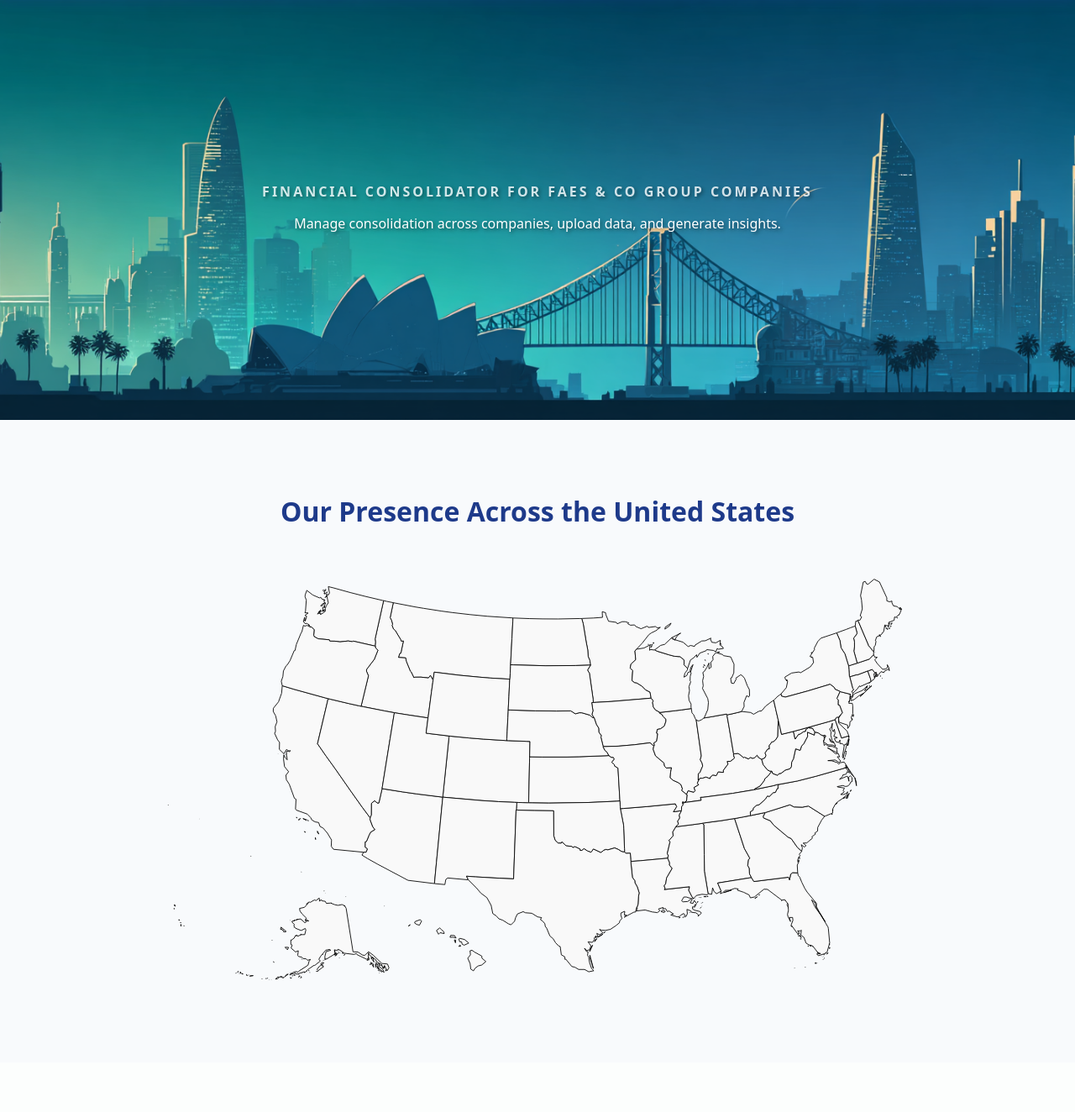
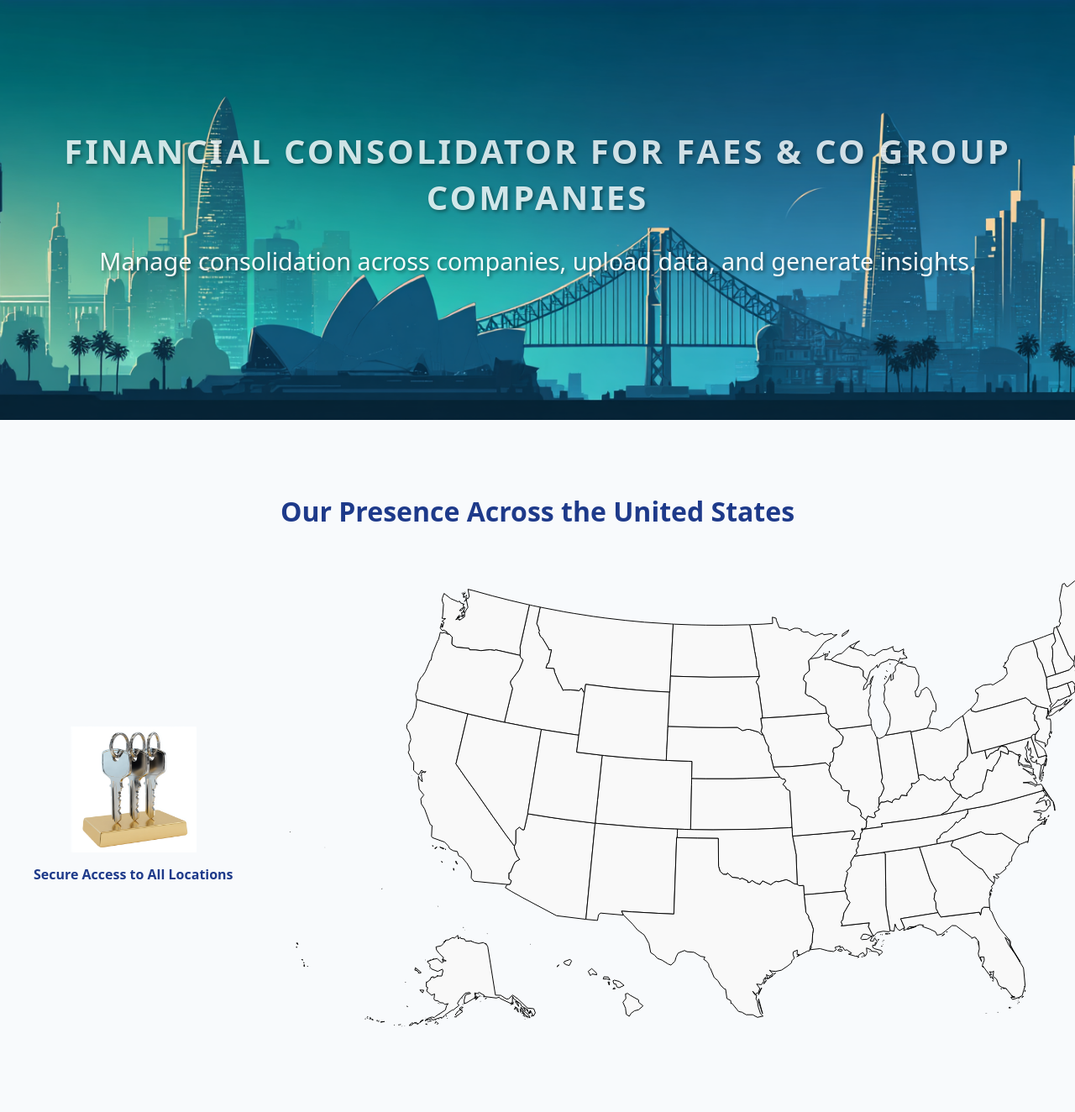
Before and after one commit to emilaliyev17/conspy, a Django app: page / in a window 1280 px wide; the page is wider, and only the part inside the window is pictured. Shown: the part 70-1394 px from the top of that part at 84% size. Before the commit the page ends 1237 px from the top of that part, so only its background shows below. Run offline with Django 5.2, Linux system fonts and the light colour scheme; the visitor is signed in with stand-in values (Sample User, id 1); data that the repository does not hold is empty; parts of the project's set-up code (start-up, migrations or seed data) failed here and were passed over.

Commit message:
Add access keys icon and increase hero text size

```diff
--- a/core/templates/core/home.html
+++ b/core/templates/core/home.html
@@ -164,9 +164,13 @@
             position: relative;
         }
         .subtitle {
-            font-size: 1.5rem;
+            font-size: 2.5rem;  /* increase from 1.5rem */
             font-weight: 600;
-            margin-bottom: 10px;
+            margin-bottom: 15px;
+        }
+        .hero p {
+            font-size: 1.8rem;  /* increase from current size */
+            opacity: 0.95;
         }
         .logo {
             font-family: Georgia, serif;
@@ -178,11 +182,12 @@
         }
         .logo-plus { font-size: 1.8rem; font-style: normal; margin: 0 2px; }
         .subtitle {
-            font-size: 1rem;
+            font-size: 2.5rem;  /* increased */
             text-transform: uppercase;
             letter-spacing: 3px;
             opacity: 0.8;
             margin-top: 10px;
+            margin-bottom: 15px;
         }
 
         /* Features */
@@ -240,6 +245,19 @@
             transform: translateY(-1px);
         }
         .state.active:hover { fill: #06b6d4;  /* Teal on hover */ }
+
+        /* Map with access keys layout */
+        .map-content {
+            display: flex;
+            align-items: center;
+            justify-content: center;
+            gap: 50px;
+            max-width: 1200px;
+            margin: 0 auto;
+        }
+        .access-keys { text-align: center; }
+        .access-keys img { width: 150px; height: auto; }
+        .access-keys p { margin-top: 10px; color: #1e3a8a; font-weight: 600; }
 
         /* Cities skyline */
 
@@ -329,10 +347,14 @@
     {{ active_states|json_script:"active-states" }}
 
     <section class="usa-map-section">
-        <div class="map-container">
-            <h2>Our Presence Across the United States</h2>
+        <h2>Our Presence Across the United States</h2>
+        <div class="map-content">
+            <div class="access-keys">
+                <img src="{% static 'core/images/access-keys.png' %}" alt="Secure Access">
+                <p>Secure Access to All Locations</p>
+            </div>
             <div class="usa-map">
-                <object data="{% static 'core/images/us.svg' %}" type="image/svg+xml" id="usa-svg" style="width: 100%; height: auto;"></object>
+                <object data="{% static 'core/images/us.svg' %}" type="image/svg+xml" id="usa-svg"></object>
             </div>
         </div>
     </section>
```
Also changed, not shown: core/static/core/images/access-keys.png (added).
